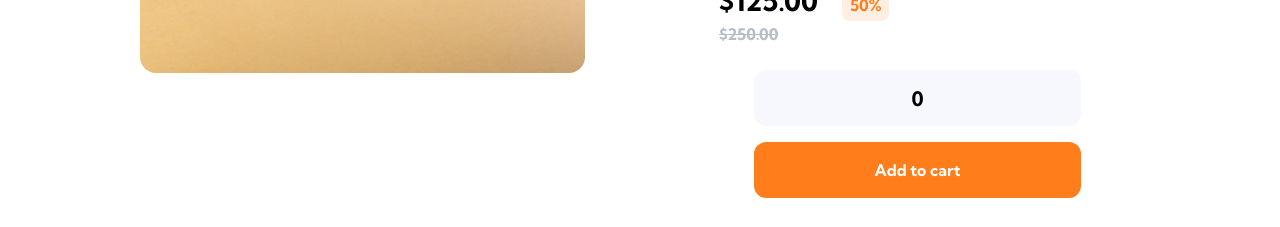
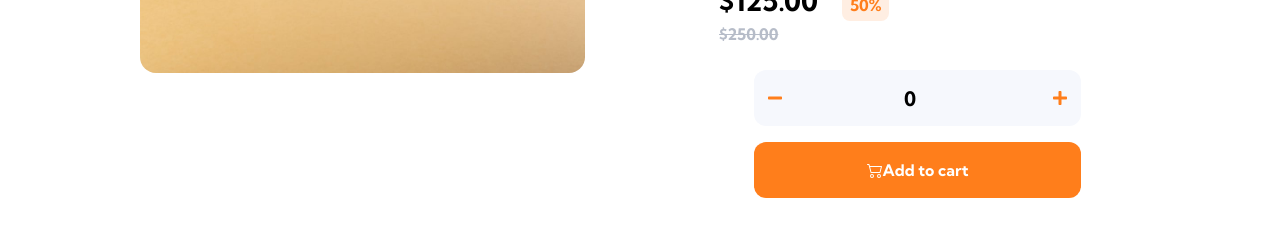
Before and after one commit to Harkornde/EcommerceLandingPage, a React (Vite) app: page / in a window 1280 px wide. Shown: the part 575-802 px from the top of the page. Built offline with nearby package versions, Linux system fonts and the light colour scheme.

Commit message:
Adding the increase and decrease button to the cart input

```diff
--- a/package.json
+++ b/package.json
@@ -13,6 +13,7 @@
     "@tailwindcss/vite": "^4.1.16",
     "react": "^19.1.1",
     "react-dom": "^19.1.1",
+    "react-icons": "^5.5.0",
     "tailwindcss": "^4.1.16"
   },
   "devDependencies": {
--- a/src/Product_Page/ProductPage.jsx
+++ b/src/Product_Page/ProductPage.jsx
@@ -1,11 +1,25 @@
-import React from "react";
+import React, { useState } from "react";
 import ImageSlider from "./ImageSlider";
-import cart from "/public/images/icon-cart.svg"
+import { BsCart2 } from "react-icons/bs";
+import { FaMinus, FaPlus } from "react-icons/fa";
 
 const ProductPage = () => {
   const price = 250;
   const discount = 0.5;
   const discountedprice = price * discount;
+
+  const [items, setNumberOfItems] = useState(0);
+
+  function increaseNumberOfItems(e) {
+    e.preventDefault();
+    setNumberOfItems(() => +items + 1);
+  }
+  function decreaseNumberOfItems(e) {
+    e.preventDefault();
+    if (items > 0) {
+      setNumberOfItems(() => +items - 1);
+    }
+  }
 
   return (
     <div className="mt-6 md:mt-22.5">
@@ -50,17 +64,36 @@ const ProductPage = () => {
             <div>
               <div className="mt-6">
                 <form>
-                  <input
-                    id="cart-number"
-                    className="block w-[327px] h-14 m-auto bg-[#F6F8FD] rounded-xl text-[20px] font-bold text-center"
-                    value={0}
-                    type="text"
-                  />
+                  <div className="relative">
+                    <button
+                      onClick={decreaseNumberOfItems}
+                      className="absolute top-0 bottom-0 ml-12"
+                    >
+                      <FaMinus color="#FF7E1B" />
+                    </button>
+
+                    <input
+                      onChange={(e) => setNumberOfItems(e.target.value)}
+                      id="cart-number"
+                      className="block w-[327px] h-14 m-auto bg-[#F6F8FD] rounded-xl text-[20px] font-bold text-center px-[72px]"
+                      value={items}
+                      type="number"
+                    />
+
+                    <button
+                      onClick={increaseNumberOfItems}
+                      className="absolute top-0 bottom-0 right-0 mr-12"
+                    >
+                      <FaPlus color="#FF7E1B" />
+                    </button>
+                  </div>
+
                   <button
-                    className="w-[327px] h-14 m-auto block rounded-xl bg-[#FF7E1B] text-[16px] mt-4 mb-8 font-bold text-[#FFFFFF]"
+                    className="w-[327px] h-14 m-auto rounded-xl bg-[#FF7E1B] text-[16px] mt-4 mb-8 font-bold text-[#FFFFFF] flex items-center justify-center"
                     type="submit"
                   >
-                   Add to cart
+                    <BsCart2 size={"16px"} />
+                    Add to cart
                   </button>
                 </form>
               </div>
```
Also changed, not shown: 1 other file (tests, documents, lock files or other folders).
